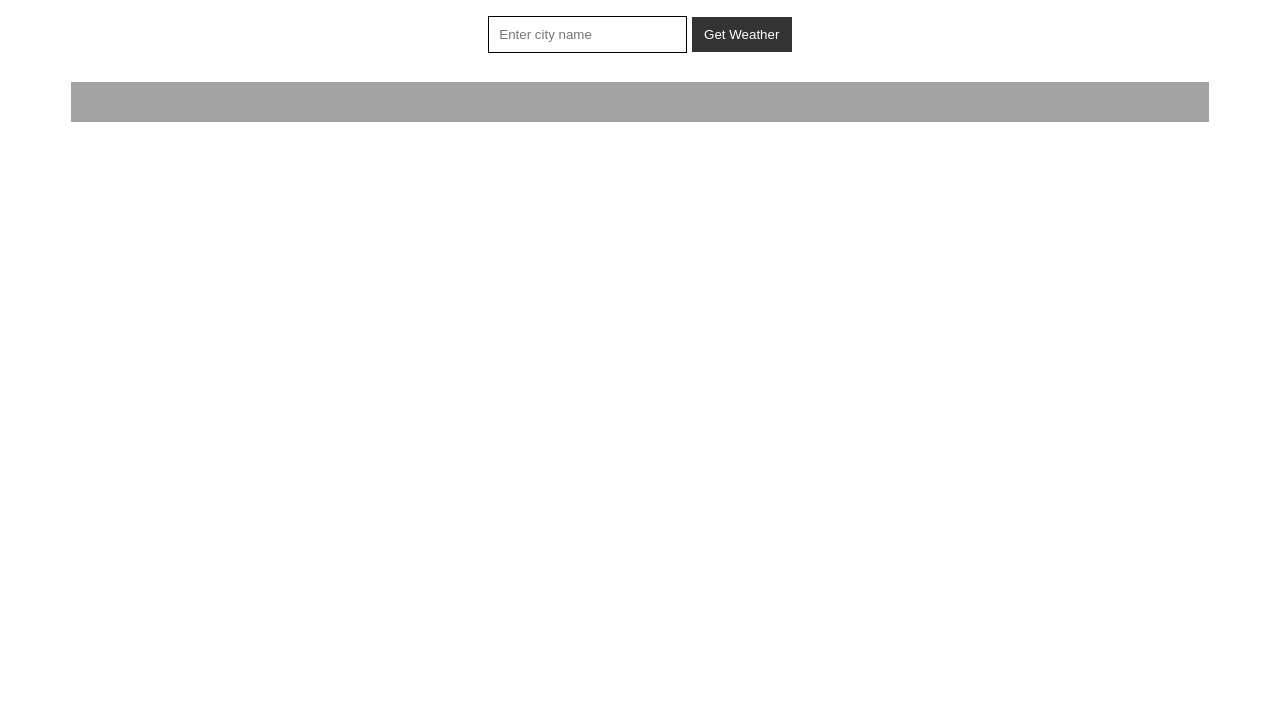
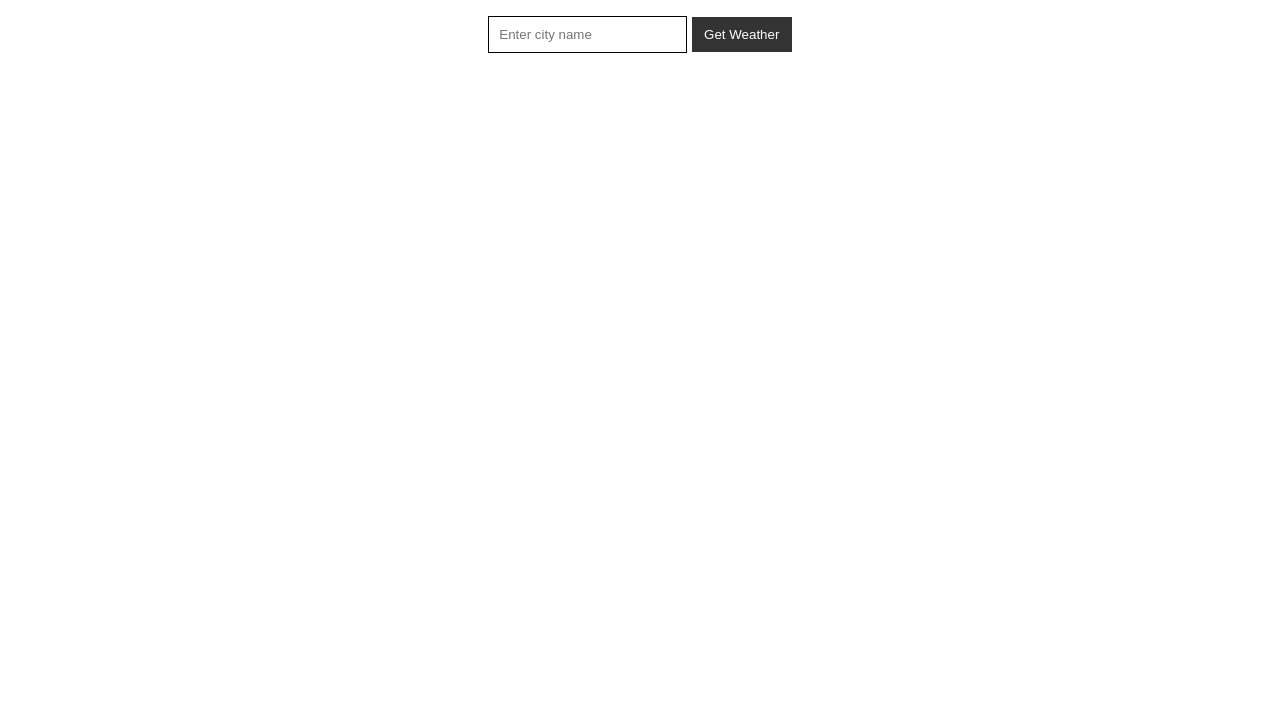
Before and after one commit to ajaypratap01/weather-web, a plain HTML site: page index.html in a window 1280 px wide. Shown: the part 123-829 px from the top of the page. After the commit the page ends 800 px from the top, so only its background shows below. Drawn offline with Linux system fonts and the light colour scheme.

Commit message:
Update style.css

```diff
--- a/style.css
+++ b/style.css
@@ -6,8 +6,8 @@ body {
 
     background-position: center; background-repeat: no-repeat; background-size: cover;
     text-align: center;
-    width: 90%;
-    height: 100vh;
+    width: 95%;
+    height: 94vh;
     margin: 0 auto;
   }
 
@@ -33,6 +33,6 @@ body {
   }
 
   #weather {
-    margin-top: 20px; font-size: 1.5rem; color: #fff; background-color: #33333372;
+    margin-top: 20px; font-size: 1.5rem; color: #fff;
     height: auto; padding: 20px 0px;
   }
```
